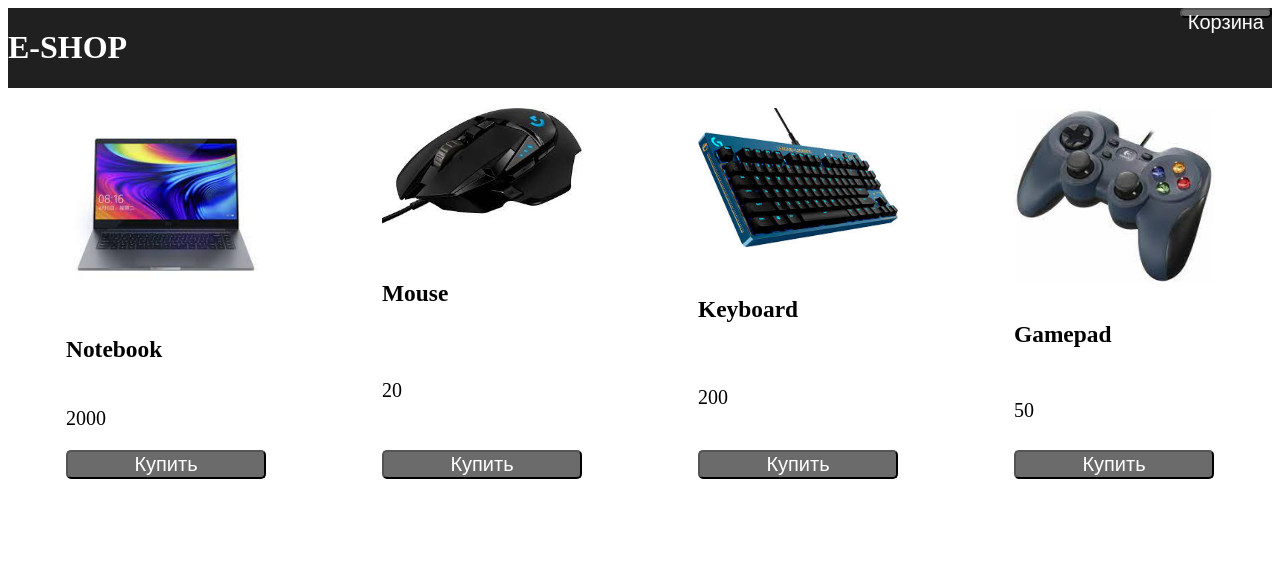
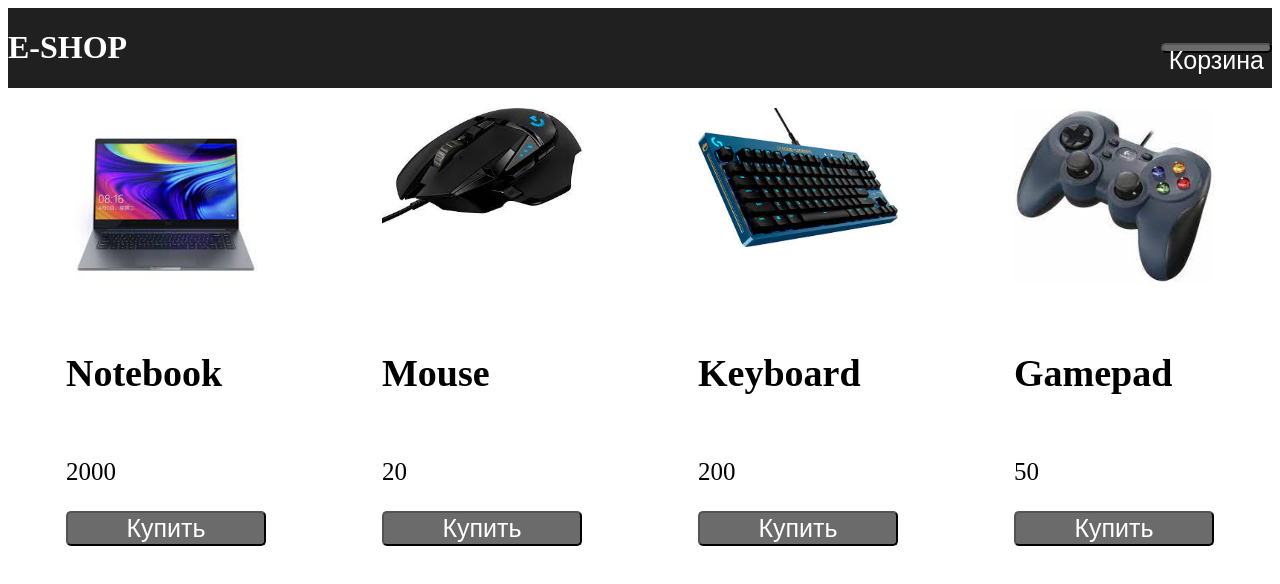
Before and after one commit to MukhametovUR/gb_js_shop, a plain HTML site: page project/index.html in a window 1280 px wide. Drawn offline with Linux system fonts and the light colour scheme.

Commit message:
Поправлена верстка страницы

```diff
--- a/project/css/style.css
+++ b/project/css/style.css
@@ -1,6 +1,7 @@
 header {
     display: flex;
     justify-content: space-between;
+    align-items: center;
     background: rgb(32, 32, 32);
 }
 
@@ -26,18 +27,29 @@ h1 {
     flex-direction: column;
     justify-content: space-between;
     font-size: 20px;
+    flex-grow: 0;
+}
+
+.item-img{
+    flex-grow: 1;
 }
 
 .item-img img{
     width: 200px;
 }
 
+h3 {
+    font-size: 38px;
+}
+
+p, .buy-btn {
+    font-size: 25px;
+}
 .buy-btn {
     border-radius: 5px;
     justify-content: center;
     color: #fff;
     display: flex;
-    font-size: 20px;
     background: rgb(107, 107, 107);
 }
 
--- a/project/js/main.js
+++ b/project/js/main.js
@@ -15,10 +15,10 @@ class ProductList{
         ];
     }
 
-    sumItems(){
-        let sum = this.goods.map(item =>item.price)
+    sumItems(sum){
+        sum = this.goods.map(item =>item.price)
                             .reduce((a,b) => a+b);
-        console.log(` суммарную стоимость всех товаров ${sum}`)
+        console.log(`Суммарную стоимость всех товаров ${sum}`)
       }
 
     addItem(){
```
